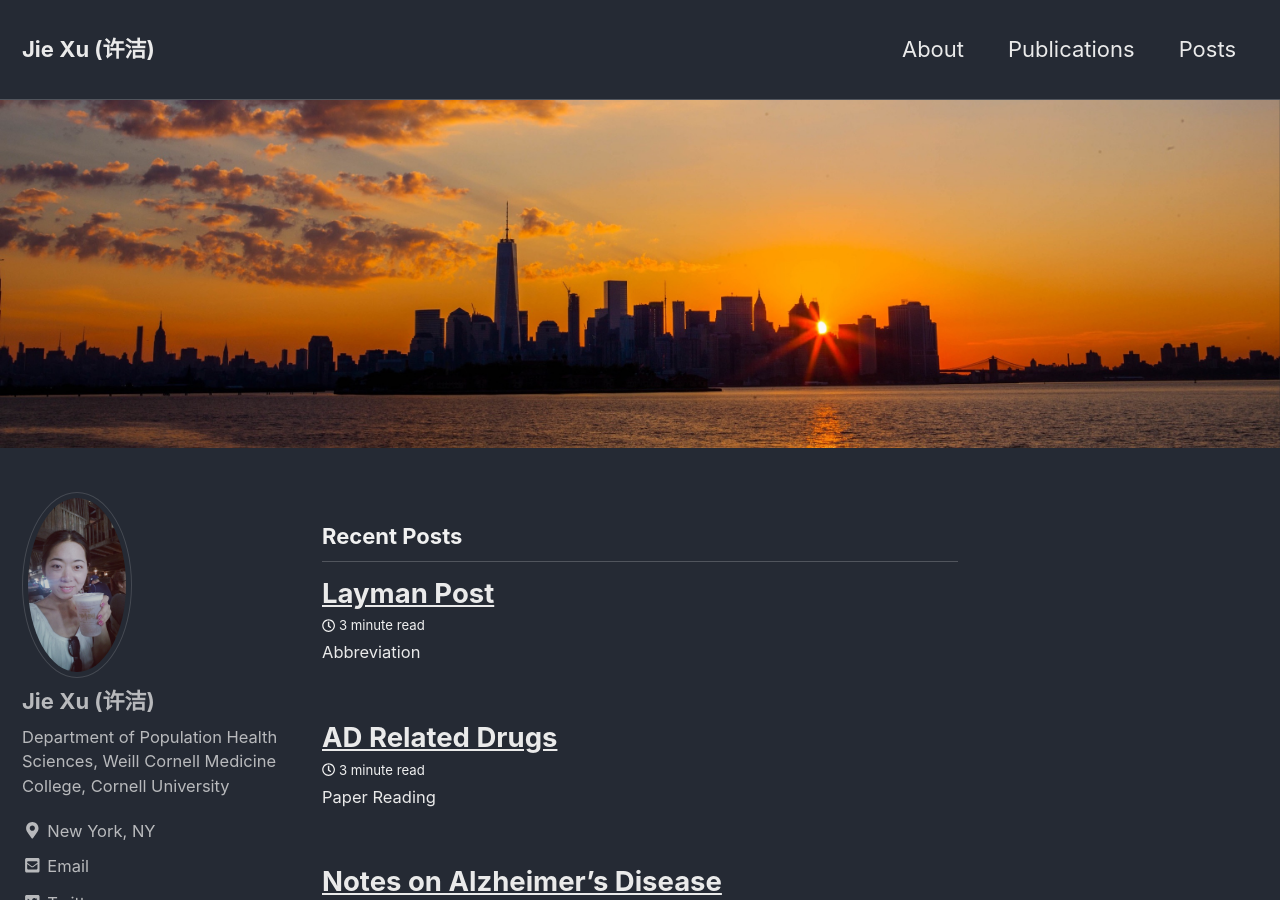
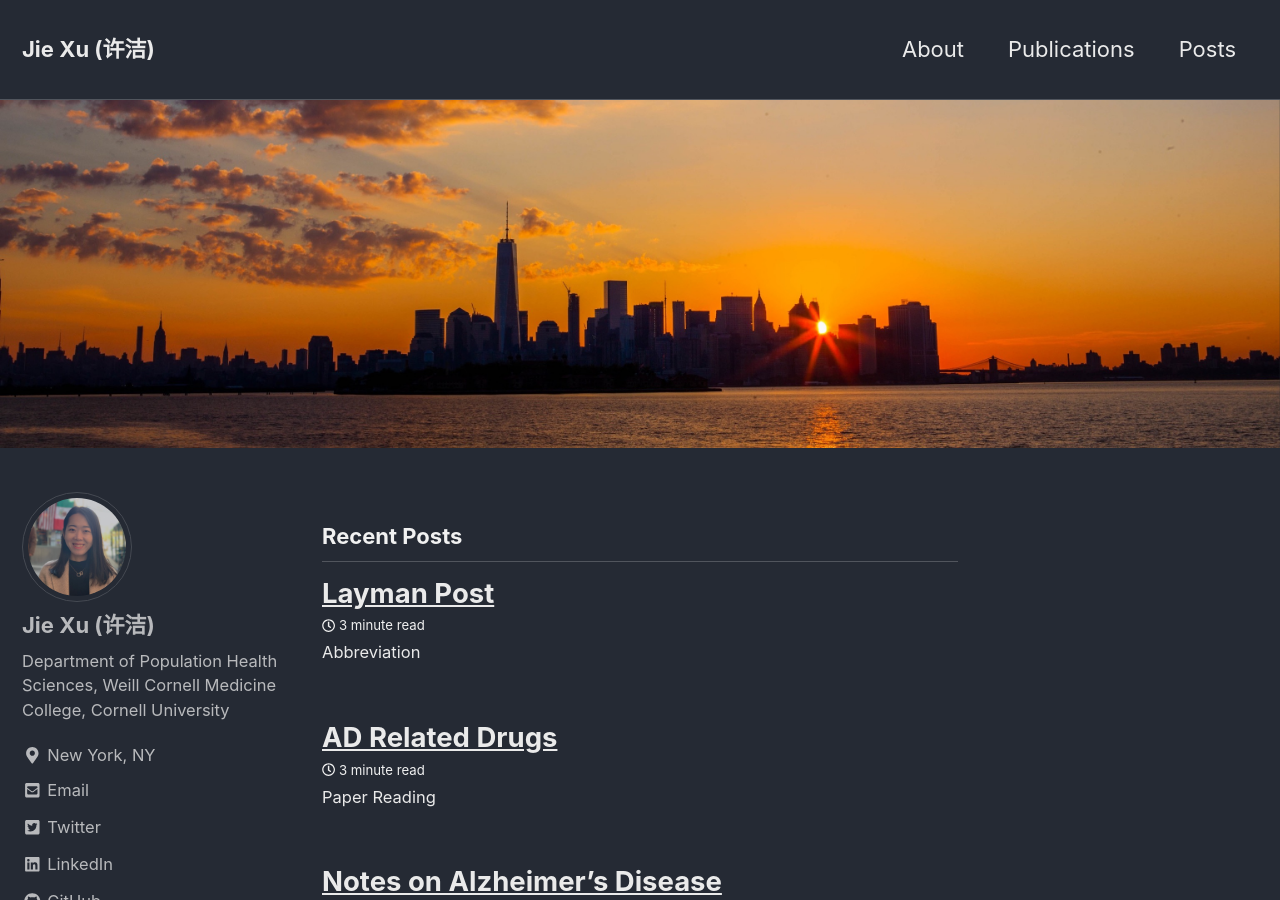
Before and after one commit to jxu1015/jxu1015.github.io, a Jekyll site: the page built from index.html, in a window 1280 px wide and 900 px high. Built offline with Jekyll 4.4.1, drawn with Linux system fonts in a browser that asks for light colours; nearby versions of some CDN libraries; a script that is not in the unit is left out; the list of posts is cut into pages by our own code.

Commit message:
Update _config.yml

```diff
--- a/_config.yml
+++ b/_config.yml
@@ -101,7 +101,7 @@
 # Site Author
 author:
   name             : "Jie Xu (许洁)"
-  avatar           : "/images/xu.jpg" # path of avatar image, e.g. "/assets/images/bio-photo.jpg"
+  avatar           : "/images/WechatIMG34.jpeg" # path of avatar image, e.g. "/assets/images/bio-photo.jpg"
   bio              : "Department of Population Health Sciences, Weill Cornell Medicine College, Cornell University"
   location         : "New York, NY"
   email            : "jix4002@med.cornell.edu"
```
